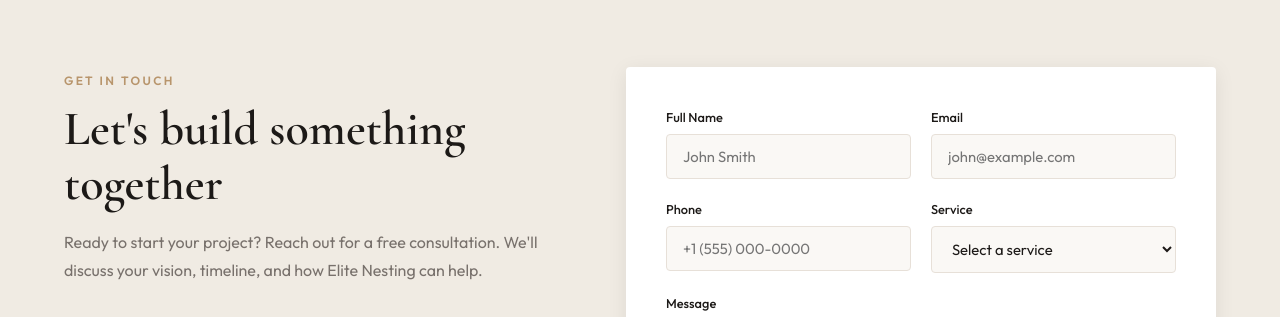
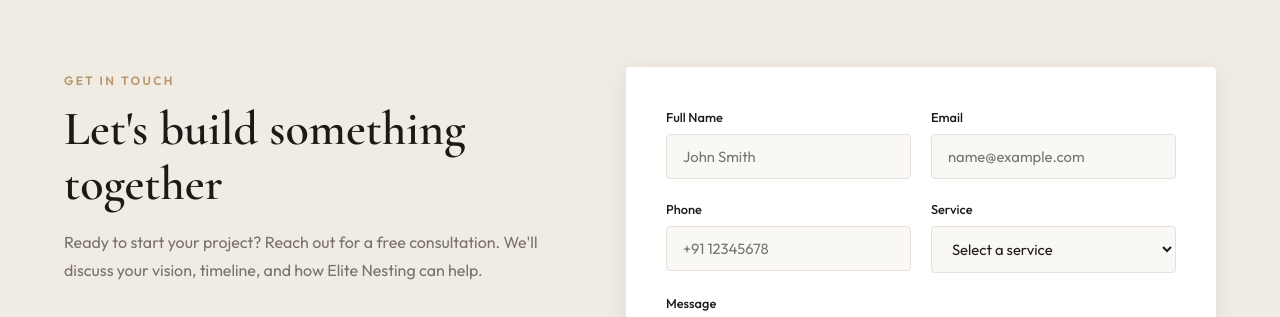
Before and after one commit to maajuksd/elitenesting, a React (Vite) app: page / in a window 1280 px wide. Shown: the part 3220-3537 px from the top of the page. Built offline with nearby package versions, Linux system fonts and the light colour scheme.

Commit message:
Update Contact.jsx

```diff
--- a/src/components/Contact.jsx
+++ b/src/components/Contact.jsx
@@ -94,7 +94,7 @@ export default function Contact() {
                 value={form.email}
                 onChange={handleChange}
                 required
-                placeholder="john@example.com"
+                placeholder="name@example.com"
               />
             </div>
           </div>
@@ -107,7 +107,7 @@ export default function Contact() {
                 name="phone"
                 value={form.phone}
                 onChange={handleChange}
-                placeholder="+1 (555) 000-0000"
+                placeholder="+91 12345678"
               />
             </div>
             <div className="contact__field">
```
